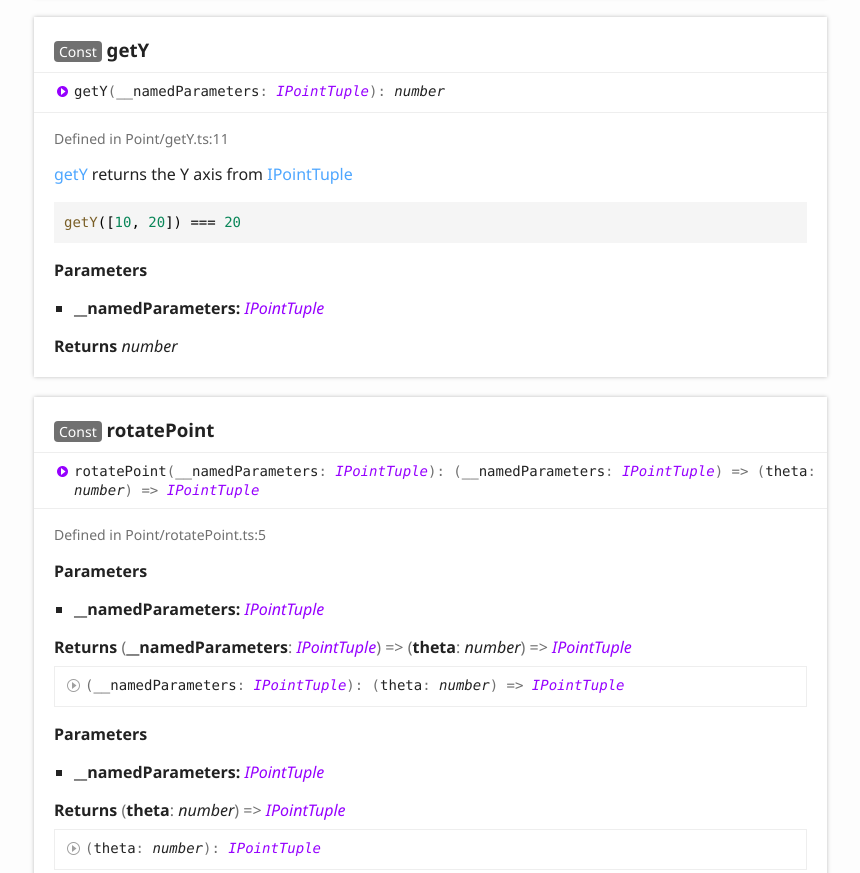
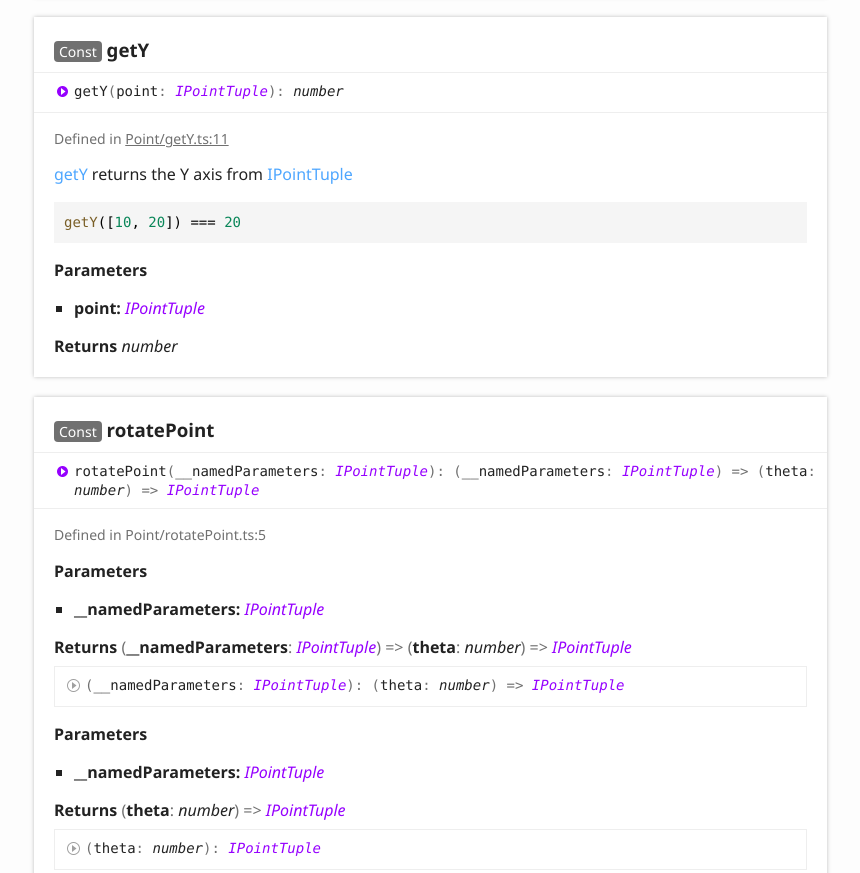
Before and after one commit to guesant/vector-awesome, a plain HTML site: page docs/modules/point.html in a window 1280 px wide. Shown: the part 855-1728 px from the top of the page, without its empty margins (6-866 px from the left). Drawn offline with Linux system fonts and the light colour scheme.

Commit message:
feat: Point: getY

```diff
--- a/core/src/Point/index.ts
+++ b/core/src/Point/index.ts
@@ -1 +1,2 @@
 export * from "./getX";
+export * from "./getY";
--- a/docs/modules/point.html
+++ b/docs/modules/point.html
@@ -93,7 +93,7 @@
 						<li class="tsd-description">
 							<aside class="tsd-sources">
 								<ul>
-									<li>Defined in <a href="https://github.com/guesant/vector-awesome/blob/ea166c1/core/src/Point/getX.ts#L11">Point/getX.ts:11</a></li>
+									<li>Defined in <a href="https://github.com/guesant/vector-awesome/blob/a2c451e/core/src/Point/getX.ts#L11">Point/getX.ts:11</a></li>
 								</ul>
 							</aside>
 							<div class="tsd-comment tsd-typography">
@@ -117,13 +117,13 @@
 					<a name="gety" class="tsd-anchor"></a>
 					<h3><span class="tsd-flag ts-flagConst">Const</span> getY</h3>
 					<ul class="tsd-signatures tsd-kind-function tsd-parent-kind-namespace">
-						<li class="tsd-signature tsd-kind-icon">getY<span class="tsd-signature-symbol">(</span>__namedParameters<span class="tsd-signature-symbol">: </span><a href="../modules.html#ipointtuple" class="tsd-signature-type" data-tsd-kind="Type alias">IPointTuple</a><span class="tsd-signature-symbol">)</span><span class="tsd-signature-symbol">: </span><span class="tsd-signature-type">number</span></li>
+						<li class="tsd-signature tsd-kind-icon">getY<span class="tsd-signature-symbol">(</span>point<span class="tsd-signature-symbol">: </span><a href="../modules.html#ipointtuple" class="tsd-signature-type" data-tsd-kind="Type alias">IPointTuple</a><span class="tsd-signature-symbol">)</span><span class="tsd-signature-symbol">: </span><span class="tsd-signature-type">number</span></li>
 					</ul>
 					<ul class="tsd-descriptions">
 						<li class="tsd-description">
 							<aside class="tsd-sources">
 								<ul>
-									<li>Defined in Point/getY.ts:11</li>
+									<li>Defined in <a href="https://github.com/guesant/vector-awesome/blob/a2c451e/core/src/Point/getY.ts#L11">Point/getY.ts:11</a></li>
 								</ul>
 							</aside>
 							<div class="tsd-comment tsd-typography">
@@ -136,7 +136,7 @@
 							<h4 class="tsd-parameters-title">Parameters</h4>
 							<ul class="tsd-parameters">
 								<li>
-									<h5>__namedParameters: <a href="../modules.html#ipointtuple" class="tsd-signature-type" data-tsd-kind="Type alias">IPointTuple</a></h5>
+									<h5>point: <a href="../modules.html#ipointtuple" class="tsd-signature-type" data-tsd-kind="Type alias">IPointTuple</a></h5>
 								</li>
 							</ul>
 							<h4 class="tsd-returns-title">Returns <span class="tsd-signature-type">number</span></h4>
```
Also changed, not shown: core/src/Point/__test__/getY.test.ts (added, +5 -0 lines), core/src/Point/getY.ts (added, +11 -0 lines), docs/modules.html (+2 -2 lines).
